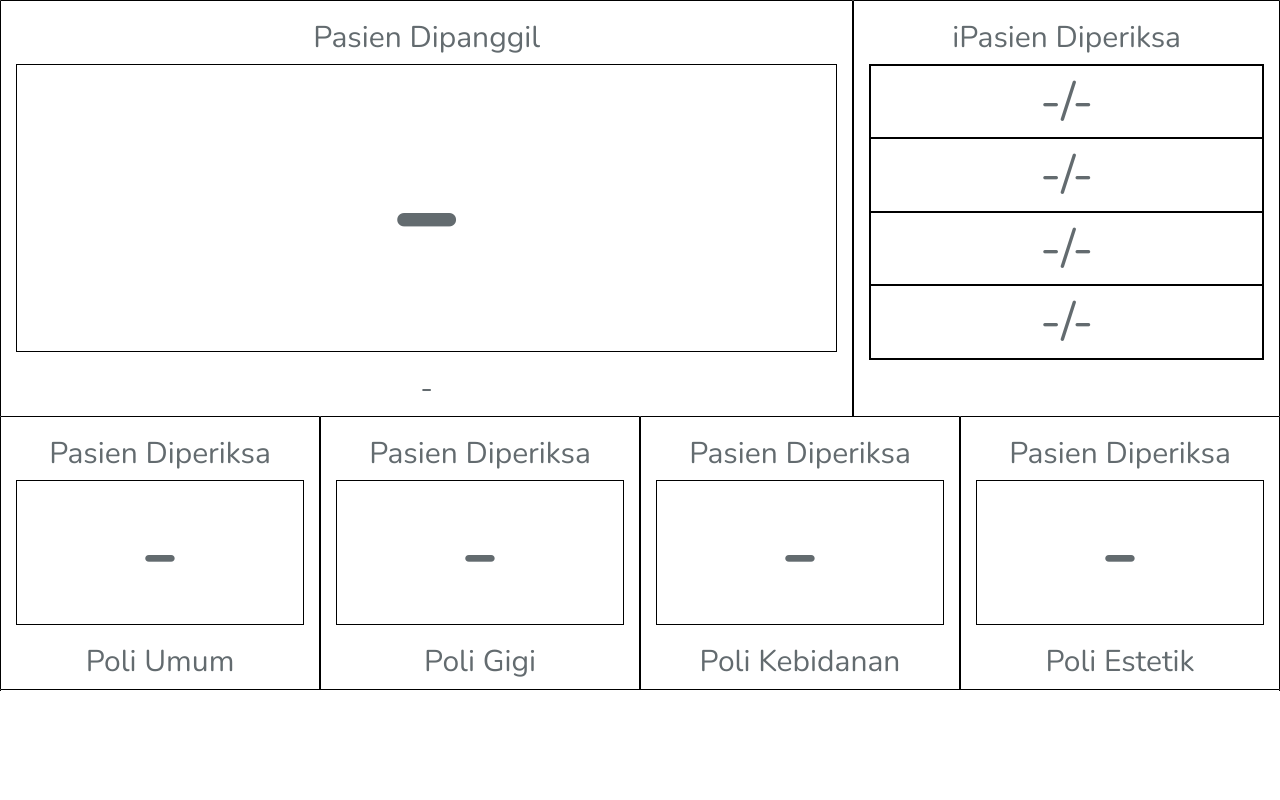
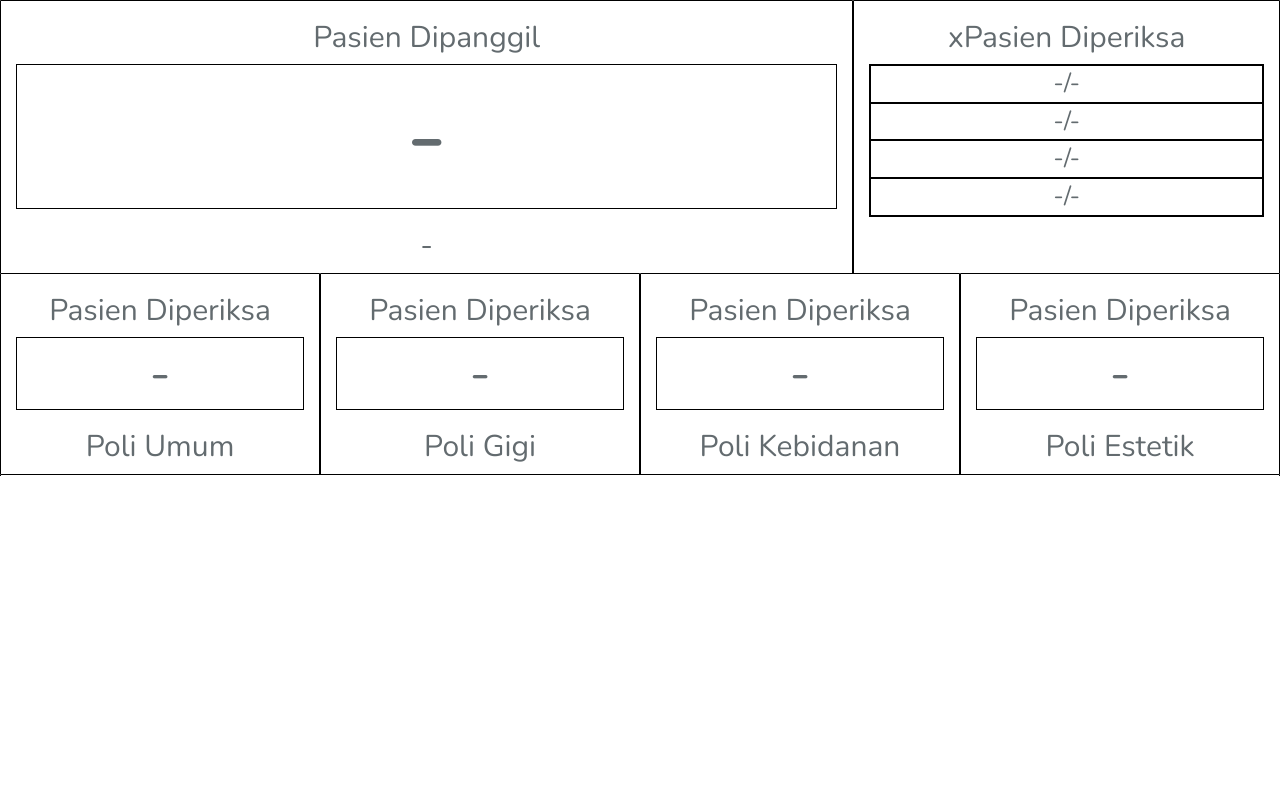
Before and after one commit to YogaHadiN/pasien, a Laravel app: page /antrianperiksa/monitor in a window 1280 px wide. Run offline with Laravel 8, Linux system fonts and the light colour scheme; some libraries are stand-ins or nearby versions.

Commit message:
reduce font

```diff
--- a/resources/views/monitor.blade.php
+++ b/resources/views/monitor.blade.php
@@ -19,19 +19,24 @@
 		min-width:500px;
 		height:100%;
 	}
+	.flex-container {
+	  display: flex;
+	  flex-direction: column;
+	  min-height: 100px;
+	}
 	.row div{
 		border: 1px solid black;
 	}
 	.superbig{
-		font-size: 200px;
+		font-size: 100px;
 		padding : 100 50 !important;
 	}
 	.big{
-		font-size: 100px;
+		font-size: 50px;
 		padding : 100 50 !important;
 	}
 	.list {
-		font-size : 50px;
+		font-size : 25px;
 	}
 	.full-height
 	{
@@ -59,7 +64,7 @@
 
 <body>
   <!-- Page Content -->
-  <div class="container my-custom-container">
+  <div class="container my-custom-container flex-container">
     <div class="row text-center">
 		<div class="col-xs-8 col-sm-8 col-md-8 col-lg-8 no-float">
 			<h2>Pasien Dipanggil</h2>
@@ -67,7 +72,7 @@
 			<h2 id="poli_panggilan">-</h2>
 		</div>
 		<div class="col-xs-4 col-sm-4 col-md-4 col-lg-4 full-height">
-			<h2>iPasien Diperiksa</h2>
+			<h2>xPasien Diperiksa</h2>
 			<div>
 				<div class="list"><span id="nomor_poli_umum">-</span>/<span id="jumlah_poli_umum">-</span></div>
 				<div class="list"><span id="nomor_poli_gigi">-</span>/<span id="jumlah_poli_gigi">-</span></div>
```
